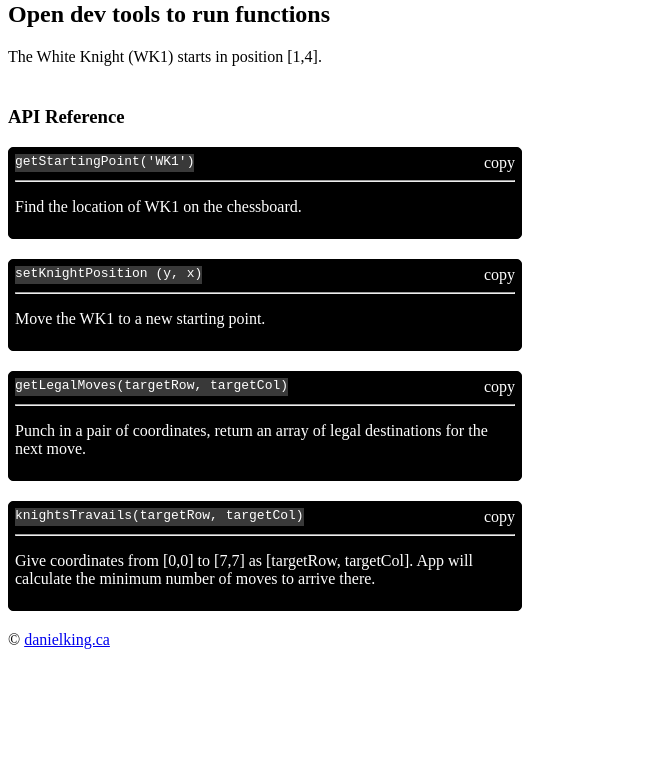
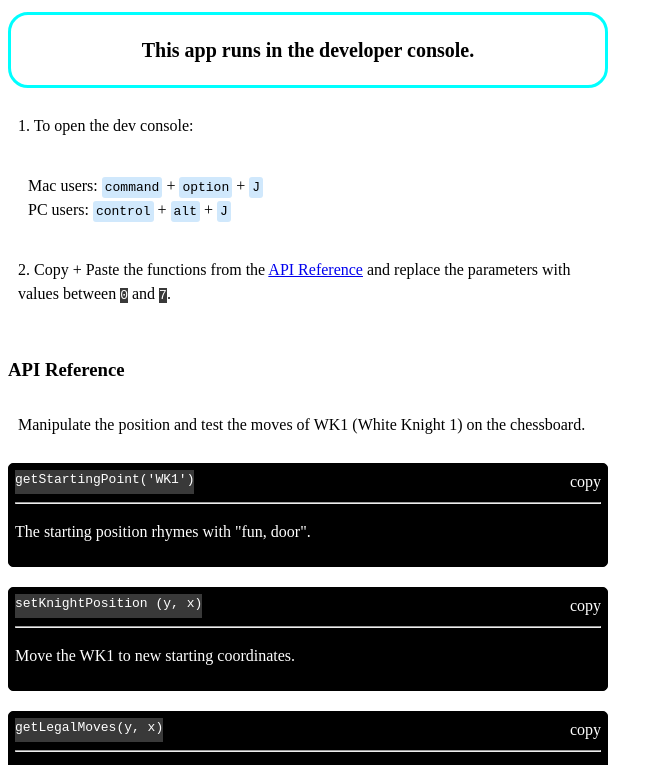
Before and after one commit to dtKinger/knights-travails-TOP, a plain HTML site: page index.html in a window 1280 px wide. Shown: the part 79-844 px from the top of the page, without its empty margins (0-663 px from the left). Before the commit the page ends 800 px from the top, so only its background shows below. Drawn offline with Linux system fonts and the light colour scheme.

Commit message:
fix: style and content upgrades

```diff
--- a/index.html
+++ b/index.html
@@ -6,18 +6,23 @@
   <meta name="viewport" content="width=device-width,initial-scale=1.0">
   <link rel="stylesheet" href="style.css">
   <link rel="icon" href="favicon.png">
-  <title>title</title>
+  <title>Knight's Travails by DK</title>
 </head>
 <body>
   <header>
     <h1>Knight's Travails</h1>
   </header>
   <main>
-    <h2>Open dev tools to run functions</h2>
-    The White Knight (WK1) starts in position [1,4].
+    <h2 class="info-box">This app runs in the developer console.</h2>
+    <p>1. To open the dev console:</p>
+    <p class="indent-1">Mac users: <kbd>command</kbd> + <kbd>option</kbd> + <kbd>J</kbd>
+    <br>PC users: <kbd>control</kbd> + <kbd>alt</kbd> + <kbd>J</kbd>
+    </p>
 
-    <h3 class="reference">API Reference</h3>
+    <p>2. Copy + Paste the functions from the <a href="#reference">API Reference</a> and replace the parameters with values between <code class="code">0</code> and <code class="code">7</code>.</p>
 
+    <h3 class="reference" id="reference">API Reference</h3>
+    <p>Manipulate the position and test the moves of WK1 (White Knight 1) on the chessboard. </p>
     <div class="block">
       <div class="function-header">
         <code class="code">getStartingPoint('WK1')</code>
@@ -25,7 +30,7 @@
         <span class="copy-to-clip">copy</span>
       </div>
       <hr>
-      <p>Find the location of WK1 on the chessboard.</p>
+      <p>The starting position rhymes with "fun, door".</p>
     </div>
 
     <div class="block">
@@ -35,12 +40,12 @@
         <span class="copy-to-clip">copy</span>
       </div>
       <hr>
-      <p>Move the WK1 to a new starting point.</p>
+      <p>Move the WK1 to new starting coordinates.</p>
     </div>
 
     <div class="block">
       <div class="function-header">
-        <code class="code">getLegalMoves(targetRow, targetCol)</code>
+        <code class="code">getLegalMoves(y, x)</code>
         <span class="copy-feedback opacity-0">Copied!</span>
         <span class="copy-to-clip">copy</span>
       </div>
@@ -50,12 +55,12 @@
 
     <div class="block">
       <div class="function-header">
-        <code class="code">knightsTravails(targetRow, targetCol)</code>
+        <code class="code">knightsTravails(y, x)</code>
         <span class="copy-feedback opacity-0">Copied!</span>
         <span class="copy-to-clip">copy</span>
       </div>
       <hr>
-      <p>Give coordinates from [0,0] to [7,7] as [targetRow, targetCol]. App will calculate the minimum number of moves to arrive there.</p>
+      <p>Give coordinates from [0,0] to [7,7] as [y, x]. App will calculate the minimum number of moves to arrive there.</p>
     </div>
 
   </main>
--- a/style.css
+++ b/style.css
@@ -1,7 +1,23 @@
+* {
+  line-height: 1.5;
+  box-sizing: border-box;
+}
+
+main {
+  max-width: 800px;
+}
+
+main > p {
+  max-width: 600px;
+  padding: 10px;
+  overflow: wrap;
+  word-break:normal;
+}
+
 .block {
   background-color: black;
   color: white;
-  width: clamp(200px, 500px, 800px);
+  width: 600px;
   padding: 6px;
   border: 1px solid black;
   border-radius: 5px;
@@ -10,6 +26,7 @@
 
 .code {
   background-color: #393939;
+  color: white;
 }
 
 .reference {
@@ -30,7 +47,7 @@
   position: absolute;
   top: -30px;
   right: -14px;
-  background: black;
+  background: rgb(80, 80, 80);
   color: white;
   padding: 6px;
   border-radius: 5px 5px 30% 30%;
@@ -40,3 +57,22 @@
 .opacity-0 {
   opacity: 0;
 }
+
+kbd {
+  background-color: rgb(208, 232, 252);
+  padding: 3px;
+  border-radius: 3px;
+}
+
+.indent-1 {
+  padding-left: 1.25em;
+}
+
+.info-box {
+  max-width: 600px;
+  text-align: center;
+  border: 3px solid rgb(0, 255, 255);
+  border-radius: 20px;
+  padding: 20px;
+  font-size: 1.25em;
+}
```
